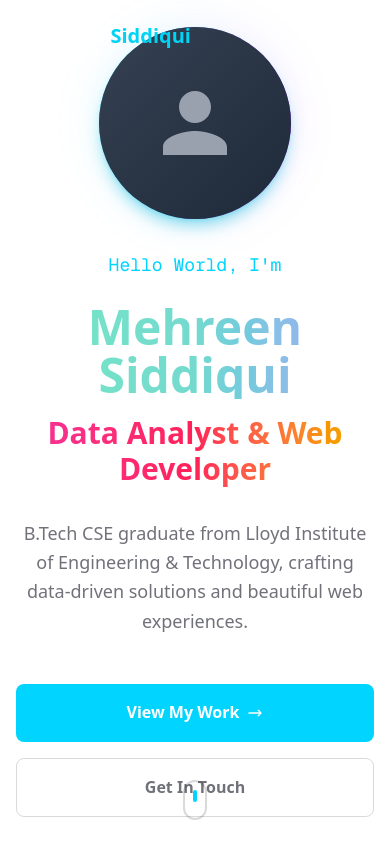
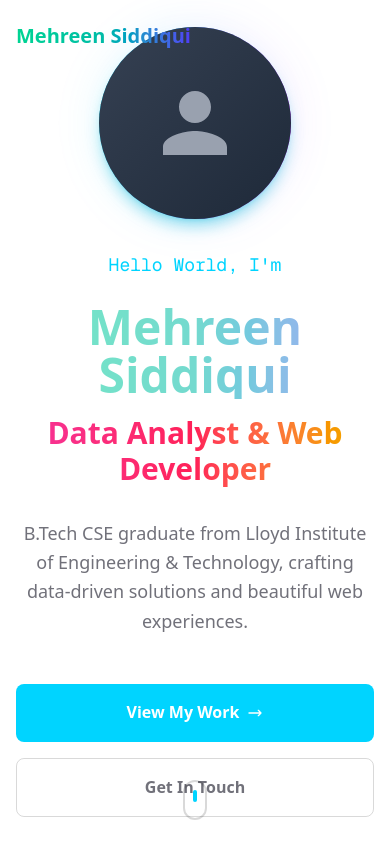
Before and after one commit to alexwaaaaaaa/mehreen-portfolio, a Next.js app: page / in a window 390 px wide. Shown: the top 844 px of the page. Built offline with nearby package versions, Linux system fonts and the light colour scheme.

Commit message:
Fix mobile navbar name styling to match desktop gradient

```diff
--- a/app/components/Navbar.tsx
+++ b/app/components/Navbar.tsx
@@ -109,13 +109,15 @@ const Navbar = () => {
         >
           <a
             href="#hero"
-            className={`text-xl font-bold text-white hover:${currentColors.text} transition-all duration-300`}
+            className="text-xl font-bold transition-all duration-300"
             onClick={(e) => {
               e.preventDefault();
               document.getElementById('hero')?.scrollIntoView({ behavior: 'smooth' });
             }}
           >
-            Mehreen <span className={currentColors.text}>Siddiqui</span>
+            <span className="bg-gradient-to-r from-emerald-400 via-teal-500 via-cyan-500 via-blue-500 to-indigo-600 bg-clip-text text-transparent">
+              Mehreen Siddiqui
+            </span>
           </a>
         </motion.div>
 
```
